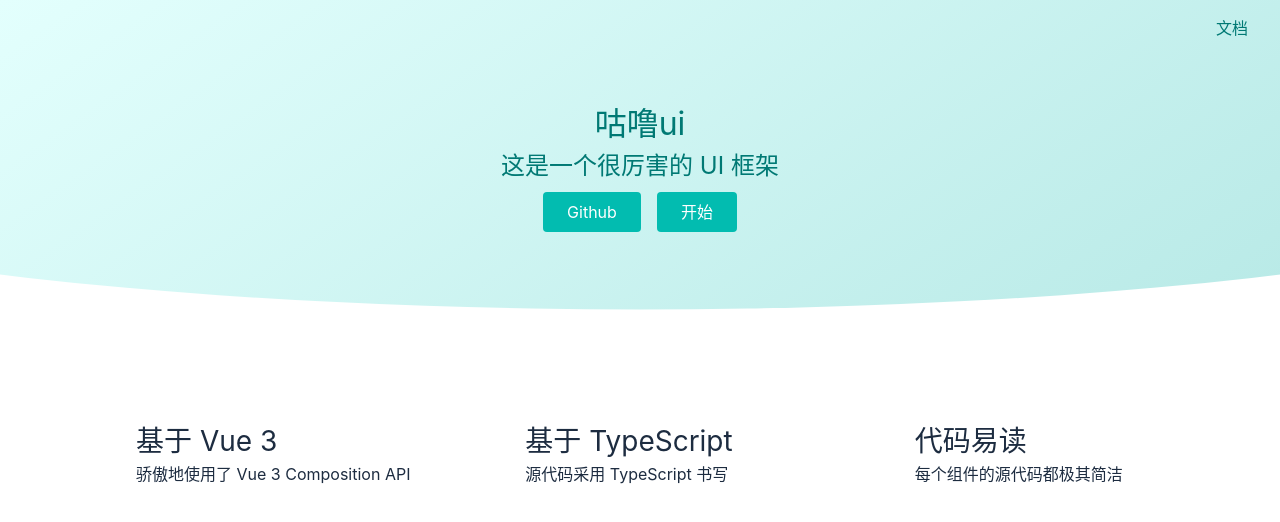
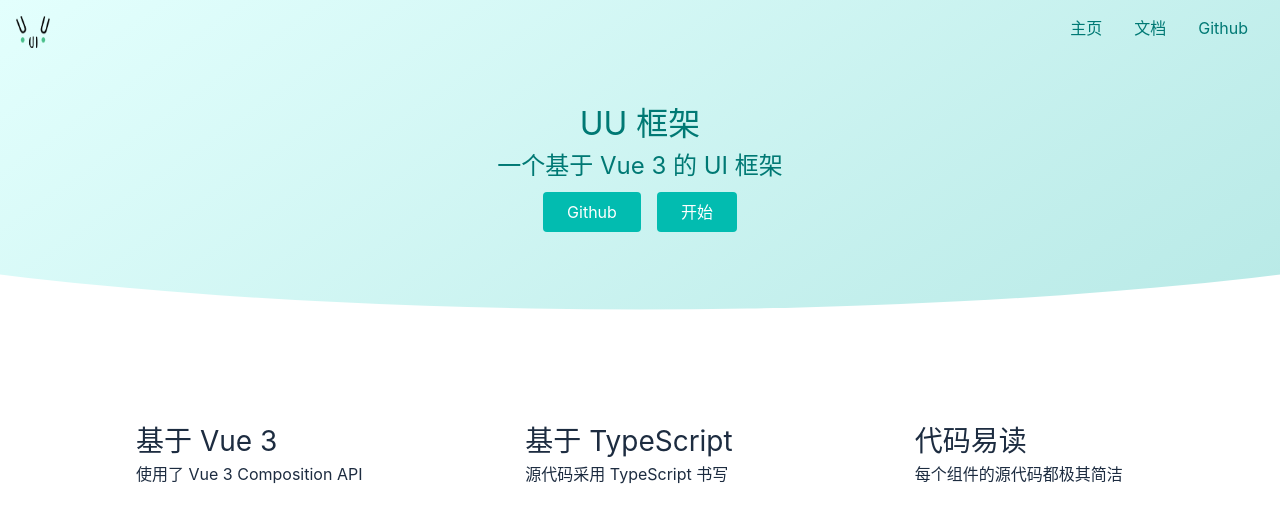
Before and after one commit to Bela-xie/uu-ui-lib, a Vue app: page /#/ in a window 1280 px wide. Shown: the top 522 px of the page. Built offline with nearby package versions, Linux system fonts and the light colour scheme.

Commit message:
官网装修优化

```diff
--- a/package.json
+++ b/package.json
@@ -1,5 +1,5 @@
 {
-  "name": "gul-ui",
+  "name": "uu-ui-vue3",
   "version": "0.0.0",
   "main": "dist/lib/gulu.js",
   "files": [
--- a/src/components/Dialog1.demo.vue
+++ b/src/components/Dialog1.demo.vue
@@ -11,8 +11,7 @@
       :cancel="f2"
     >
       <template v-slot:content>
-        <strong>hi</strong>
-        <div>hi2</div>
+        <strong>加粗的内容</strong>
       </template>
       <template v-slot:title>
         <strong>加粗的标题</strong>
--- a/src/components/Tabs1.demo.vue
+++ b/src/components/Tabs1.demo.vue
@@ -2,7 +2,7 @@
 常规使用
 </demo>
 <template>
-  <Tabs v-model:selected="x">
+  <Tabs v-model:selected="currentTab">
     <Tab title="导航1">内容1</Tab>
     <Tab title="导航2">内容2</Tab>
   </Tabs>
@@ -18,9 +18,9 @@
     Tab,
   },
   setup() {
-    const x = ref("导航2");
+    const currentTab = ref("导航2");
     return {
-      x,
+      currentTab,
     };
   },
 };
--- a/src/components/Topnav.vue
+++ b/src/components/Topnav.vue
@@ -1,13 +1,21 @@
 <template>
   <div class="topnav">
     <div class="logo">
-      <svg class="icon">
-        <use xlink:href="#icon-logo"></use>
-      </svg>
+      <router-link to="/">
+        <img :src="logoImg" alt="" class="logoImg" />
+      </router-link>
     </div>
     <ul class="menu">
       <li>
+        <router-link to="/">主页</router-link>
+      </li>
+      <li>
         <router-link to="/doc">文档</router-link>
+      </li>
+      <li>
+        <a href="https://github.com/BelaXie/uu-ui-lib" target="__blank"
+          >Github</a
+        >
       </li>
     </ul>
     <svg v-if="toggleMenuVisible" class="icon toggleAside" @click="toggleAside">
@@ -18,6 +26,8 @@
 
 <script lang='ts'>
 import { inject, Ref } from "vue";
+import logoImg from "../assets/logo.png";
+
 export default {
   props: {
     toggleMenuVisible: {
@@ -30,7 +40,7 @@
     const toggleAside = () => {
       asideVisible.value = !asideVisible.value;
     };
-    return { toggleAside };
+    return { toggleAside, logoImg };
   },
 };
 </script>
@@ -44,15 +54,19 @@
   justify-content: center;
   align-content: center;
   z-index: 20;
-  position: fixed;
+  position: absolute;
   top: 0px;
   left: 0px;
   width: 100%;
   > .logo {
     max-width: 6em;
     margin-right: auto;
-    > svg {
+    svg {
       width: 32px;
+      height: 32px;
+    }
+    .logoImg {
+      width: 34px;
       height: 32px;
     }
   }
@@ -62,6 +76,13 @@
     flex-wrap: nowrap;
     > li {
       margin: 0 1em;
+      > a {
+        text-decoration: none;
+        padding-bottom: 2px;
+        &:hover {
+          border-bottom: 2px solid $color;
+        }
+      }
     }
   }
   > .toggleAside {
--- a/src/lib/Tabs.vue
+++ b/src/lib/Tabs.vue
@@ -102,6 +102,7 @@
       left: 0;
       bottom: -1px;
       width: 100px;
+      transition: left 300ms;
     }
   }
   &-content {
--- a/src/markdowns/Intro.md
+++ b/src/markdowns/Intro.md
@@ -1,9 +1,9 @@
 # 介绍
 
-King UI 是一款基于 Vue 3 和 TypeScript 的 UI 组件库。
+UU UI 是一款基于 Vue 3 和 TypeScript 的 UI 组件库。
 
-这款组件库其实是我为了总结自己这几年的技术经验而写的，全程亲手编写，尽量不采用第三方库，包括你现在看到的这个官网也几乎都是我自己写的。
+这款组件库其实是我为了学习 Vue 3 而写的，编写的过程中尽量不采用第三方库，包括你现在看到的这个官网也是我自己写的，组件库目前还不完善，只包括了 switch 组件、button 组件、dialog 组件、tabs 组件，后续将会持续完善下去，感谢关注。
 
-所以如果强烈不建议你将此 UI 库用于生产环境。但如果你是抱着看源代码的目的来的，那么这个库还是值得一看的。源代码放在了 github.com/frankfang/xxxxxxx，历史提交信息非常规范，你可以按提交的顺序逐个查看；你也可以直接查看每个组件的源代码和示例，运行方法见 README.md。
+所以强烈不建议你将此 UI 库用于生产环境。但如果你是抱着看源代码的目的来的，那么这个库还是值得一看的。源代码放在了  https://github.com/BelaXie/uu-ui-lib， 你也可以直接查看以下每个组件的源代码和示例，运行方法见 README.md。
 
 下一节：[安装](#/doc/install)
--- a/src/shims-vue.d.ts
+++ b/src/shims-vue.d.ts
@@ -10,3 +10,7 @@
     const string: String
     export default string
 }
+
+declare module "*.png" {
+    export default String;
+}
--- a/src/views/Doc.vue
+++ b/src/views/Doc.vue
@@ -94,14 +94,15 @@
   }
   > ol {
     > li {
-      padding: 4px 0;
+      // padding: 4px 0;
       > a {
         display: block;
-        padding: 0px 16px;
+        padding: 4px 16px;
         text-decoration: none;
       }
       > .router-link-active {
         background: white;
+        border-right: 3px solid #007974;
       }
     }
   }
--- a/src/views/Home.vue
+++ b/src/views/Home.vue
@@ -2,8 +2,8 @@
   <div class="topnavAndBanner">
     <Topnav />
     <div class="banner">
-      <h1>咕噜ui</h1>
-      <h2>这是一个很厉害的 UI 框架</h2>
+      <h1>UU 框架</h1>
+      <h2>一个基于 Vue 3 的 UI 框架</h2>
       <p class="actions">
         <a href="https://github.com/">Github</a>
         <router-link to="/doc">开始</router-link>
@@ -17,18 +17,18 @@
           <use xlink:href="#icon-vue"></use>
         </svg>
         <h3>基于 Vue 3</h3>
-        <p>骄傲地使用了 Vue 3 Composition API</p>
+        <p>使用了 Vue 3 Composition API</p>
       </li>
       <li>
         <svg class="icon" aria-hidden="true">
-          <use xlink:href="#icon-light"></use>
+          <use xlink:href="#icon-ts"></use>
         </svg>
         <h3>基于 TypeScript</h3>
         <p>源代码采用 TypeScript 书写</p>
       </li>
       <li>
         <svg class="icon" aria-hidden="true">
-          <use xlink:href="#icon-ts"></use>
+          <use xlink:href="#icon-light"></use>
         </svg>
         <h3>代码易读</h3>
         <p>每个组件的源代码都极其简洁</p>
```
Also changed, not shown: src/markdowns/GetStarted.md (+2 -2 lines), src/markdowns/Install.md (+2 -2 lines), src/assets/logo.png (added).
